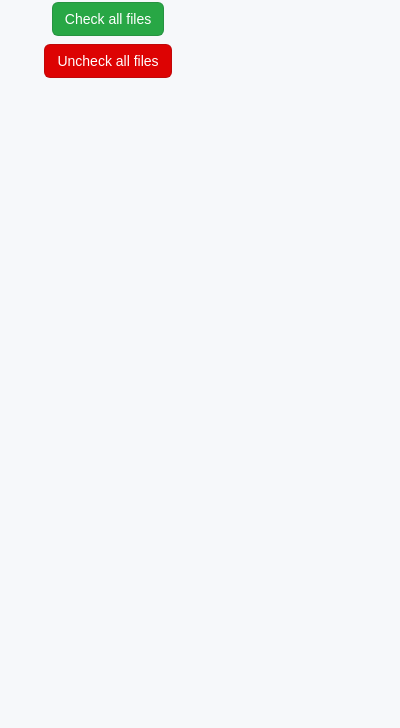
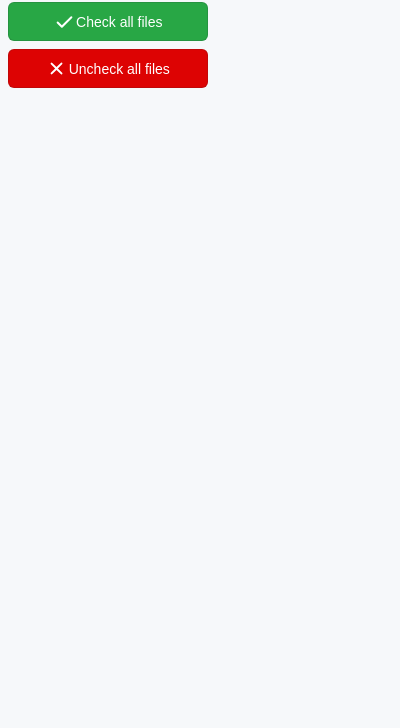
Before and after one commit to 8Thomas8/github-pr-tool-chrome-extension, a browser extension: page popup.html in a window 400 px wide. Shown: the part 116-844 px from the top of the page. Drawn offline with Linux system fonts and the light colour scheme.

Commit message:
style: Apply final improvements from code review

```diff
--- a/assets/css/popup.css
+++ b/assets/css/popup.css
@@ -3,10 +3,11 @@ body {
     display: flex;
     flex-direction: column;
     justify-content: center;
-    align-items: center;
+    align-items: stretch;
     background-color: #f6f8fa;
     padding-bottom: 0.5rem;
     font-family: system-ui, -apple-system, BlinkMacSystemFont, Segoe UI, Helvetica, Arial, sans-serif;
+    text-align: center;
 }
 
 h1 {
@@ -15,7 +16,7 @@ h1 {
     margin-top: 0.5rem;
 }
 
-button {
+.btn {
     cursor: pointer;
     border-color: #1f232826;
     color: white;
@@ -26,26 +27,38 @@ button {
     border-radius: 6px;
     padding: 0.5rem 0.75rem;
     transition: background 0.2s;
+    display: flex;
+    align-items: center;
+    justify-content: center;
+    gap: 0.1rem;
+}
+.btn svg {
+    fill: currentColor;
+    height: 1.5em;
+    width: 1.5em;
+}
+.btn + .btn {
+    margin-top: 0.5rem;
 }
 
-#check-all-files-btn {
+.btn-check-all {
     background-color: #28a745;
+
 }
-#check-all-files-btn:hover {
+.btn-check-all:hover {
     background-color: #2ec451;
 }
-#check-all-files-btn:active {
+.btn-check-all:active {
     background-color: #26a141;
 }
 
-#uncheck-all-files-btn {
+.btn-uncheck-all {
     background-color: #dd0303;
-    margin: 0.5rem 0 0 0;
 }
-#uncheck-all-files-btn:hover {
+.btn-uncheck-all:hover {
     background-color: #f81f1f;
 }
-#uncheck-all-files-btn:active {
+.btn-uncheck-all:active {
     background-color: #c71a1a;
 }
 
--- a/popup.html
+++ b/popup.html
@@ -9,8 +9,22 @@
 
 <body>
     <h1>Github PR Tools</h1>
-    <button id="check-all-files-btn">Check all files</button>
-    <button id="uncheck-all-files-btn">Uncheck all files</button>
+    <button id="check-all-files-btn" class="btn btn-check-all">
+        <svg aria-hidden="true" viewBox="0 0 16 16" version="1.1">
+            <path
+                d="M13.78 4.22a.75.75 0 0 1 0 1.06l-7.25 7.25a.75.75 0 0 1-1.06 0L2.22 9.28a.75.75 0 0 1 1.06-1.06L6 10.94l6.72-6.72a.75.75 0 0 1 1.06 0Z">
+            </path>
+        </svg>
+        Check all files
+    </button>
+    <button id="uncheck-all-files-btn" class="btn btn-uncheck-all">
+        <svg aria-hidden="true" viewBox="0 0 16 16" version="1.1">
+            <path
+                d="M3.72 3.72a.75.75 0 0 1 1.06 0L8 6.94l3.22-3.22a.75.75 0 1 1 1.06 1.06L9.06 8l3.22 3.22a.75.75 0 1 1-1.06 1.06L8 9.06l-3.22 3.22a.75.75 0 0 1-1.06-1.06L6.94 8 3.72 4.78a.75.75 0 0 1 0-1.06Z">
+            </path>
+        </svg>
+        Uncheck all files
+    </button>
 </body>
 
 </html>
```
